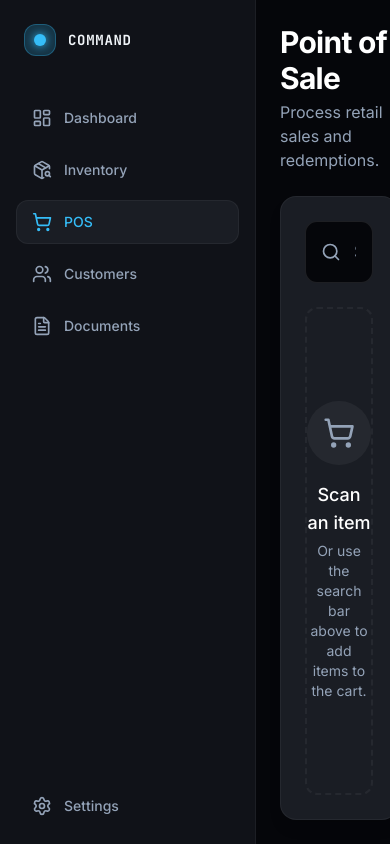
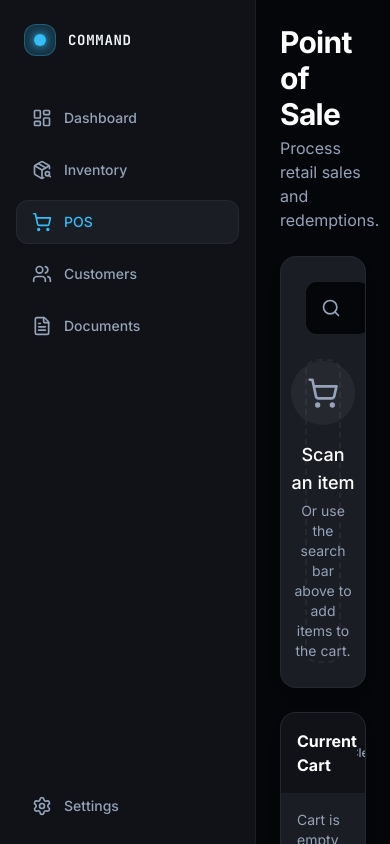
Before and after one commit to JPBrill/pawn-pos-aira-squishy, a Next.js app: page /pos in a window 390 px wide. Built offline with nearby package versions, Linux system fonts and the light colour scheme.

Commit message:
feat(pos): Improve layout responsiveness
Refactor the POS page layout to be responsive. The layout now stacks vertically on small screens and becomes a horizontal split on larger screens, improving usability across devices. Add `min-w-0` to prevent flex item blowout.

```diff
--- a/app/pos/page.tsx
+++ b/app/pos/page.tsx
@@ -4,8 +4,11 @@ import { ShoppingCart, Search, CreditCard, Banknote, UserPlus } from 'lucide-rea
 
 export default function POSPage() {
   return (
-    <div className="h-full flex gap-6 max-w-7xl mx-auto">
-      <div className="flex-1 flex flex-col gap-6">
+    // 🔧 Changed: flex-col on small screens, flex-row (gap-6) on lg+
+    <div className="h-full flex flex-col lg:flex-row gap-6 max-w-7xl mx-auto">
+
+      {/* ── Left: search + item area ── */}
+      <div className="flex-1 flex flex-col gap-6 min-w-0"> {/* min-w-0 prevents flex blowout */}
         <header>
           <h1 className="text-3xl font-bold tracking-tight text-white mb-1">Point of Sale</h1>
           <p className="text-ps-text-muted">Process retail sales and redemptions.</p>
@@ -13,11 +16,15 @@ export default function POSPage() {
 
         <SquishyCard className="flex-1 flex flex-col min-h-0">
           <div className="relative mb-6">
-            <Search className="absolute left-4 top-1/2 -translate-y-1/2 w-5 h-5 text-ps-text-muted" />
+            <Search className="absolute left-4 top-1/2 -translate-y-1/2 w-5 h-5 text-ps-text-muted pointer-events-none" />
             <input
               type="text"
               placeholder="Scan barcode or search items..."
-              className="w-full bg-ps-bg-base border border-white/10 rounded-xl py-4 pl-12 pr-4 text-lg focus:outline-none focus:ring-2 focus:ring-ps-primary text-white placeholder:text-ps-text-muted transition-all"
+              // 🔧 Changed: text-sm on mobile, text-base on md+, text-lg on xl+
+              className="w-full bg-ps-bg-base border border-white/10 rounded-xl py-4 pl-12 pr-4
+                         text-sm md:text-base xl:text-lg
+                         focus:outline-none focus:ring-2 focus:ring-ps-primary
+                         text-white placeholder:text-ps-text-muted transition-all"
             />
           </div>
 
@@ -33,7 +40,9 @@ export default function POSPage() {
         </SquishyCard>
       </div>
 
-      <div className="w-96 flex flex-col gap-6">
+      {/* ── Right: cart panel ── */}
+      {/* 🔧 Changed: full width on small screens, fixed w-80 xl:w-96 on large */}
+      <div className="w-full lg:w-80 xl:w-96 flex flex-col gap-6">
         <SquishyCard className="flex-1 flex flex-col p-0 overflow-hidden">
           <div className="p-4 border-b border-white/5 bg-ps-bg-elevated flex items-center justify-between">
             <h2 className="font-bold text-white">Current Cart</h2>
@@ -74,6 +83,7 @@ export default function POSPage() {
           </div>
         </SquishyCard>
       </div>
+
     </div>
   );
 }
```
